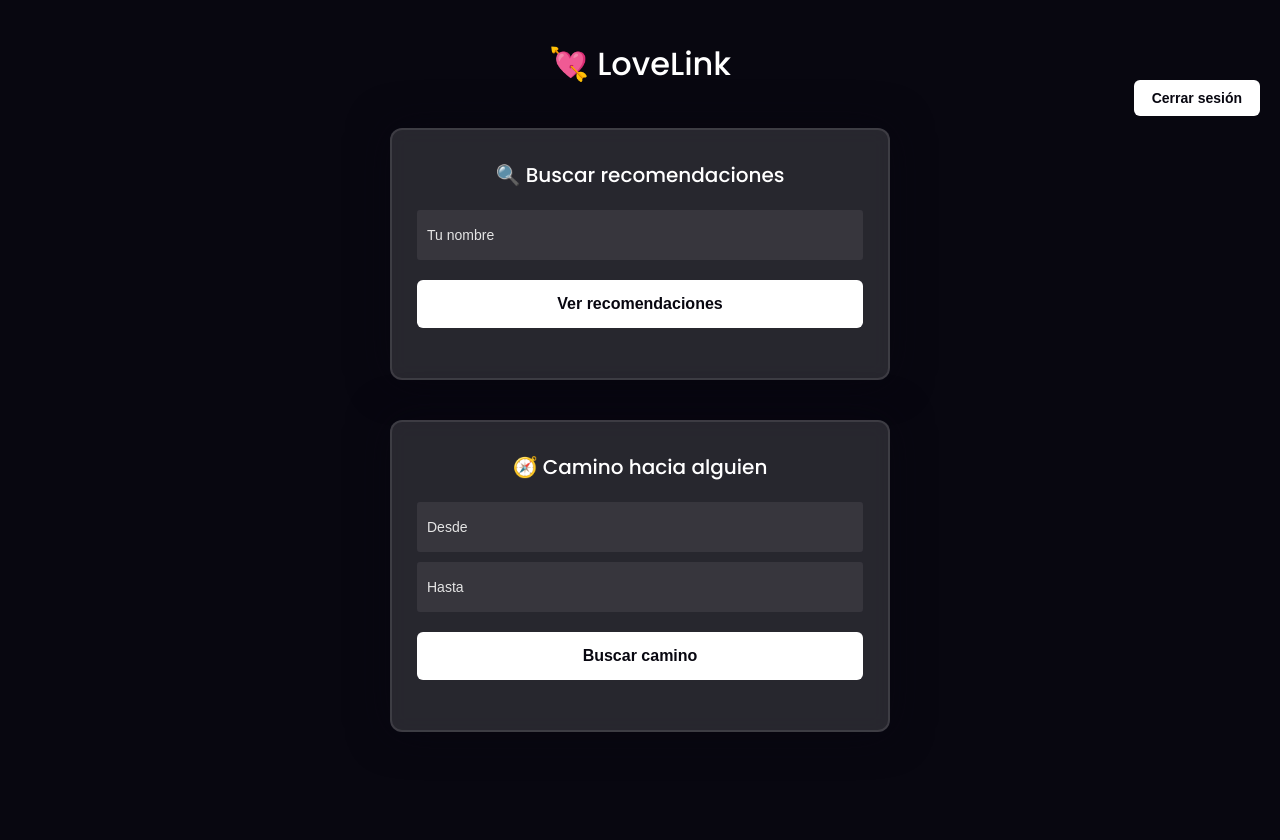
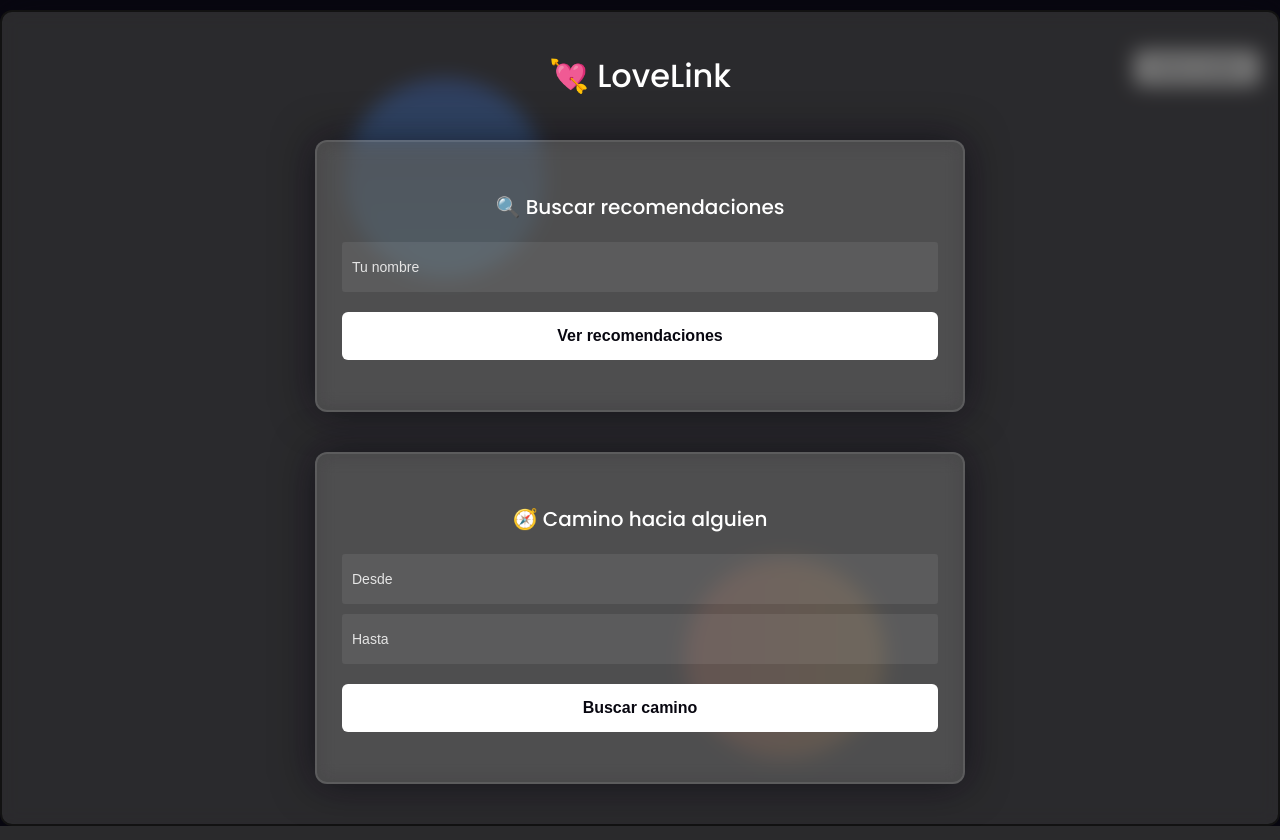
Before and after one commit to axeelbl/LoveLink, a FastAPI app: template templates/index.html in a window 1280 px wide. Run offline with FastAPI, Linux system fonts and the light colour scheme; the template is opened without the code that fills it, so the values that code supplies are empty.

Commit message:
v0.6.2 FASE 6 COMPLETED  All Works

```diff
--- a/static/styles.css
+++ b/static/styles.css
@@ -54,7 +54,7 @@
 
 /* Secciones */
 section {
-  max-width: 500px;
+  max-width: 650px;
   background-color: rgba(255, 255, 255, 0.13);
   margin: 40px auto;
   padding: 30px 25px;
--- a/templates/index.html
+++ b/templates/index.html
@@ -5,17 +5,89 @@
   <meta name="viewport" content="width=device-width, initial-scale=1.0" />
   <title>LoveLink</title>
 
-    <!-- Carga el CSS al estilo auth.css -->
+  <!-- Carga fuente y estilos -->
   <link rel="preconnect" href="https://fonts.googleapis.com">
   <link rel="preconnect" href="https://fonts.gstatic.com" crossorigin>
   <link href="https://fonts.googleapis.com/css2?family=Poppins:wght@300;500;600&display=swap" rel="stylesheet">
   <link rel="stylesheet" href="/static/styles.css" />
+  <script defer src="/static/script.js"></script>
 
-    <script defer src="/static/script.js"></script>
+  <style>
+    .container {
+      max-width: 1500px;
+      margin: 10px auto 0;
+      background-color: rgba(59, 58, 58, 0.689);
+      padding: px 30px;
+      border-radius: 12px;
+      backdrop-filter: blur(10px);
+      border: 2px solid rgba(15, 15, 15, 0.888);
+      box-shadow: 0 0 40px rgba(8, 7, 16, 0.6);
+    }
+
+    h2 {
+      color: #ffffff;
+      font-size: 22px;
+      margin-top: 20px;
+    }
+
+    .background {
+      width: 430px;
+      height: 520px;
+      position: absolute;
+      transform: translate(-50%, -50%);
+      left: 50%;
+      top: 50%;
+      z-index: -1;
+    }
+
+    .background .shape {
+      height: 200px;
+      width: 200px;
+      position: absolute;
+      border-radius: 50%;
+    }
+
+    .shape:first-child {
+      background: linear-gradient(#1845ad, #23a2f6);
+      left: -80px;
+      top: -80px;
+    }
+
+    .shape:last-child {
+      background: linear-gradient(to right, #ff512f, #f09819);
+      right: -30px;
+      bottom: -80px;
+    }
+
+    .logout-btn {
+      position: absolute;
+      top: 20px;
+      right: 20px;
+      padding: 10px 16px;
+      background-color: #ffffff;
+      color: #080710;
+      border: none;
+      border-radius: 6px;
+      font-weight: 600;
+      cursor: pointer;
+    }
+
+    .logout-btn:hover {
+      background-color: #e0e0e0;
+    }
+  </style>
 </head>
+
 <body>
-    <h1>💘 LoveLink</h1>
-    <button onclick="logout()" style="position: absolute; top: 20px; right: 20px;">Cerrar sesión</button>
+  <div class="background">
+    <div class="shape"></div>
+    <div class="shape"></div>
+  </div>
+
+  <button class="logout-btn" onclick="logout()">Cerrar sesión</button>
+
+  <div class="container">
+    <h1 style="color:#ffffff; text-align:center; margin-bottom:20px;">💘 LoveLink</h1>
 
     <section>
       <h2>🔍 Buscar recomendaciones</h2>
@@ -31,5 +103,6 @@
       <button onclick="getPath()">Buscar camino</button>
       <div id="path-results" class="path-container"></div>
     </section>
+  </div>
 </body>
 </html>
```
Lines whose indentation alone changed are shown as unchanged.
